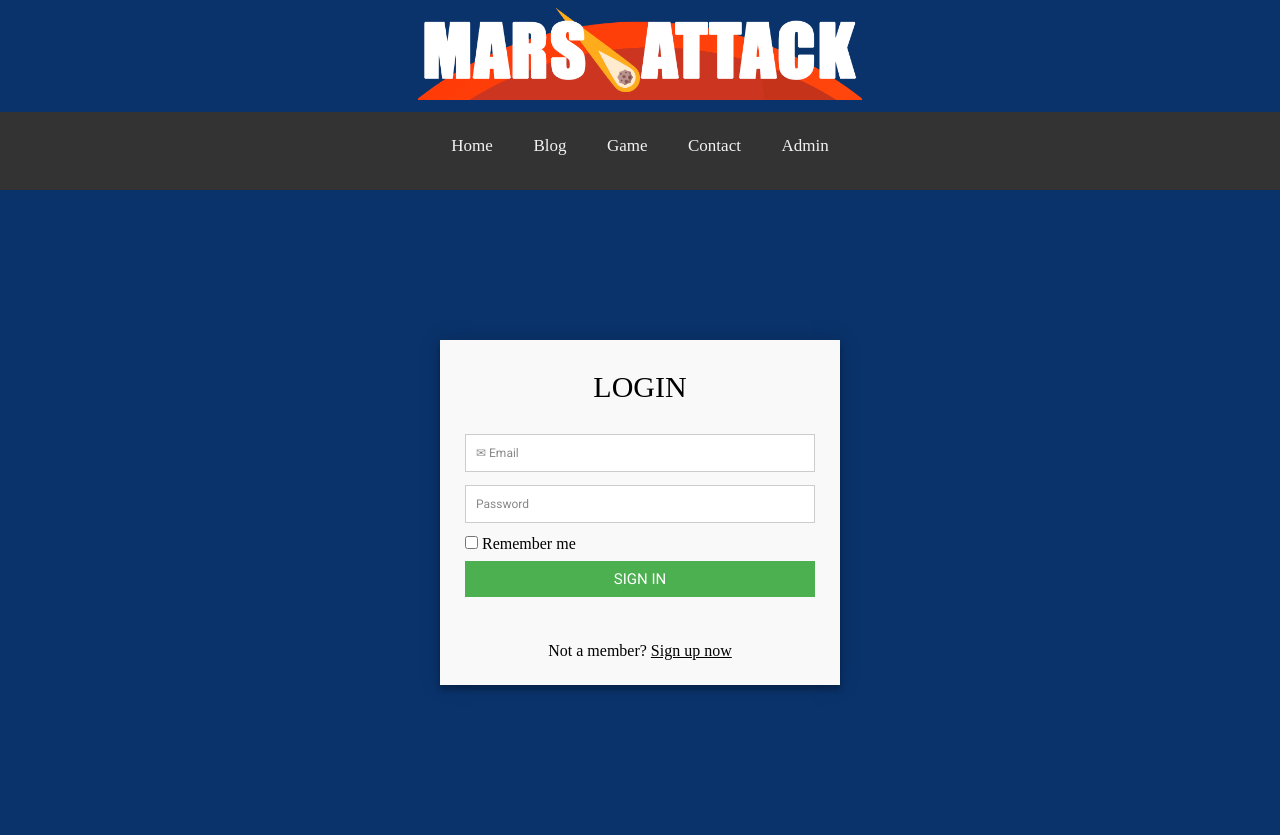
After one commit to altasismail/mars-attack, a PHP site: page /login.php in a window 1280 px wide. The commit adds this page. Run offline with PHP 8.4, Linux system fonts and the light colour scheme.

Commit message:
login page and css codes

```diff
--- a/assets/css/aydin.css
+++ b/assets/css/aydin.css
@@ -1,3 +1,10 @@
+/*
+
+  Contact Page Codes
+
+*/
+
+
 @import url(https://fonts.googleapis.com/css?family=Roboto:400,300,600,400italic);
 * {
   margin: 0;
@@ -11,15 +18,6 @@
   font-smoothing: antialiased;
   text-rendering: optimizeLegibility;
 }
-
-/* body {
-  font-family: "Roboto", Helvetica, Arial, sans-serif;
-  font-weight: 100;
-  font-size: 12px;
-  line-height: 30px;
-  color: #777;
-  background: #4CAF50;
-} */
 
 .aydnContainer {
   max-width: 400px;
@@ -142,3 +140,171 @@ fieldset {
 :-ms-input-placeholder {
   color: #888;
 }
+
+/*
+
+  Contact Page Codes !!!!!
+
+*/
+
+
+/*
+  ==============================================
+*/
+
+
+/*
+
+  Login Page Codes
+
+*/
+
+@import url(https://fonts.googleapis.com/css?family=Roboto:400,300,600,400italic);
+* {
+  margin: 0;
+  padding: 0;
+  box-sizing: border-box;
+  -webkit-box-sizing: border-box;
+  -moz-box-sizing: border-box;
+  -webkit-font-smoothing: antialiased;
+  -moz-font-smoothing: antialiased;
+  -o-font-smoothing: antialiased;
+  font-smoothing: antialiased;
+  text-rendering: optimizeLegibility;
+}
+
+.aydnLoginContainer {
+  max-width: 400px;
+  width: 100%;
+  margin: 0 auto;
+  position: relative;
+}
+
+#aydnLoginForm input[type="email"],
+#aydnLoginForm input[type="password"],
+#aydnLoginForm input[type="checkbox"],
+#aydnLoginForm input[type="submit"] {
+  font: 400 12px/16px "Roboto", Helvetica, Arial, sans-serif;
+}
+
+#aydnLoginForm {
+  background: #F9F9F9;
+  padding: 25px;
+  margin: 150px 0;
+  box-shadow: 0 0 20px 0 rgba(0, 0, 0, 0.2), 0 5px 5px 0 rgba(0, 0, 0, 0.24);
+}
+
+#aydnLoginForm h2 {
+  display: block;
+  font-size: 30px;
+  font-weight: 300;
+  margin-bottom: 10px;
+}
+
+#aydnLoginForm h2 {
+  margin: 5px 0 15px;
+  display: block;
+  font-size: 30px;
+  font-weight: 400;
+  text-align: center;
+}
+
+fieldset {
+  border: medium none !important;
+  margin: 0 0 10px;
+  min-width: 100%;
+  padding: 0;
+  width: 100%;
+}
+
+#aydnLoginForm input[type="email"],
+#aydnLoginForm input[type="password"] {
+  width: 100%;
+  border: 1px solid #ccc;
+  background: #FFF;
+  margin: 0 0 5px;
+  padding: 10px;
+}
+
+#aydnLoginForm input[type="email"]:hover,
+#aydnLoginForm input[type="password"]:hover,
+#aydnLoginForm input[type="checkbox"]:hover,
+#aydnLoginForm label:hover,
+#aydnLoginForm textarea:hover {
+  -webkit-transition: border-color 0.3s ease-in-out;
+  -moz-transition: border-color 0.3s ease-in-out;
+  transition: border-color 0.3s ease-in-out;
+  border: 1px solid #aaa;
+}
+
+
+#aydnLoginForm input[type="submit"] {
+  cursor: pointer;
+  width: 100%;
+  border: none;
+  background: #4CAF50;
+  color: #FFF;
+  margin: 0 0 5px;
+  padding: 10px;
+  font-size: 15px;
+}
+
+
+#aydnLoginForm input[type="submit"]:hover {
+  background: #43A047;
+  -webkit-transition: background 0.3s ease-in-out;
+  -moz-transition: background 0.3s ease-in-out;
+  transition: background-color 0.3s ease-in-out;
+}
+
+#aydnLoginForm input[type="submit"]:active {
+  box-shadow: inset 0 1px 3px rgba(0, 0, 0, 0.5);
+}
+
+#aydnLoginForm input:focus {
+  outline: 0;
+  border: 1px solid #aaa;
+}
+
+
+
+#aydnLoginForm input[type="email"] {
+  margin-top: 15px;
+}
+
+
+#aydnLoginForm input[type="password"],
+#aydnLoginForm input[type="checkbox"],
+#aydnLoginForm label,
+#aydnLoginForm input[type="submit"] {
+  margin-top: 8px;
+}
+
+#aydnLoginForm p {
+  text-align: center;
+  margin-top: 40px;
+  font-size: 16px;
+}
+
+#aydnLoginForm span {
+  text-decoration: underline;
+}
+
+
+/*
+
+  Login Page Codes !!!!!
+
+*/
+
+
+/*
+  ==============================================
+*/
+
+
+/*
+
+  .....
+
+*/
--- /dev/null
+++ b/login.php
@@ -0,0 +1,7 @@
+<?php
+ require_once "php/view/header.php";
+ require_once "php/view/section-login.php";
+ require_once "php/view/footer.php";
+
+
+ ?>
--- a/php/view/section-contact.php
+++ b/php/view/section-contact.php
@@ -4,7 +4,7 @@
 
 <div class="aydnContainer">
   <form id="aydnContact" action="" method="post">
-    <h3>MARS-ATTACK</h3>
+    <h3 class="aydnContactTitle">MARS-ATTACK</h3>
     <h4>Contactez-Nous pour Mars-Attack</h4>
     <fieldset>
       <input placeholder="Entrez votre nom" type="text" tabindex="1" required autofocus>
--- /dev/null
+++ b/php/view/section-login.php
@@ -0,0 +1,11 @@
+<div class="aydnLoginContainer">
+    <form id="aydnLoginForm" method="post">
+        <h2 class="aydnLoginTitle">LOGIN</h2>
+        <input type="email" class="aydnLoginEmail" placeholder="&#x2709 Email"><br>
+        <input type="password" class="aydnLoginPwd" placeholder="Password"><br>
+        <input type="checkbox" class="aydnLoginRemember">
+        <label for="aydnLoginRemember">Remember me</label><br>
+        <input type="submit" class="aydnLoginButton" value="SIGN IN">
+        <p>Not a member? <span>Sign up now</span></p>
+    </form>
+</div>
```
